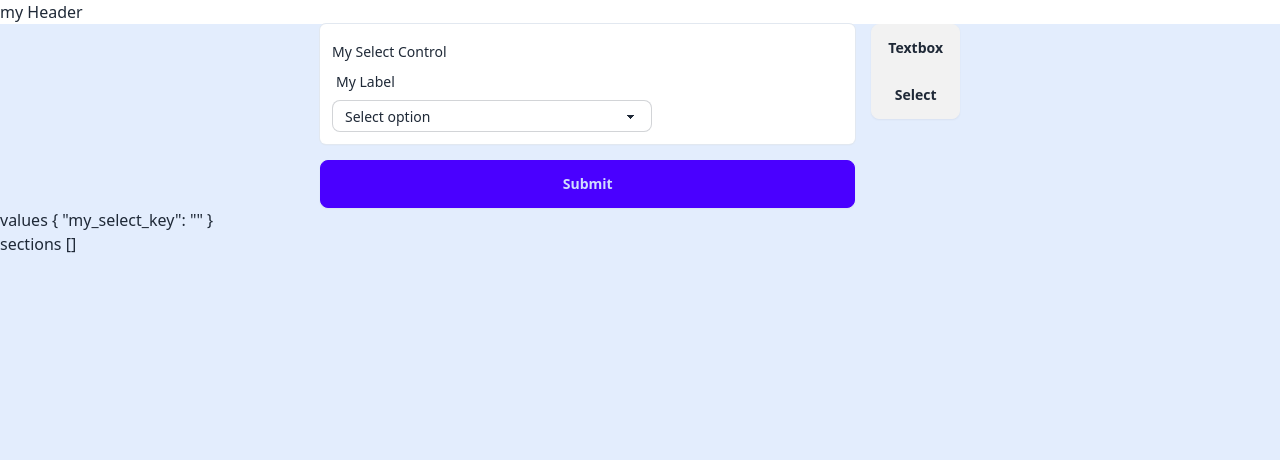
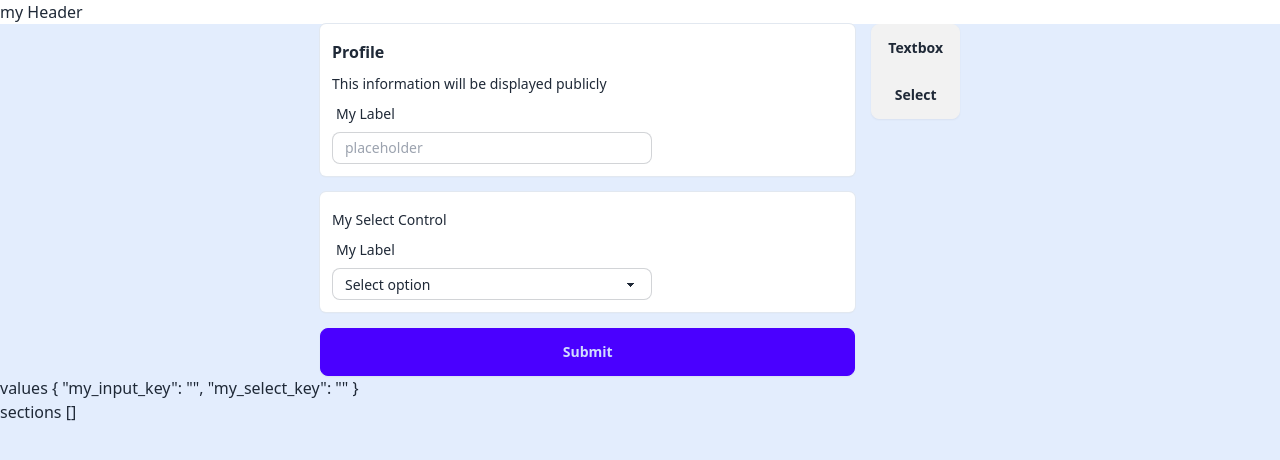
Before and after one commit to dgschel/EasySurvey, an Angular app: page /home in a window 1280 px wide. Shown: the top 460 px of the page. Built offline with nearby package versions, Linux system fonts and the light colour scheme.

Commit message:
consume component

```diff
--- a/src/app/home/home.component.html
+++ b/src/app/home/home.component.html
@@ -1,6 +1,15 @@
 <div class="grid grid-flow-col gap-4 max-w-screen-sm mx-auto" style="grid-template-columns: 1fr;">
   <!-- TODO: Move to new component -->
   <form class="grid gap-4" [formGroup]="form" (ngSubmit)="submit()">
+    <app-basic-card>
+      <h2 class="text-base font-semibold leading-8">Profile</h2>
+      <p class="mt-1 text-sm leading-6">This information will be displayed publicly</p>
+      <app-form-control-input controlKeyName="my_input_key" [validatorsFn]="fieldValidatorsFn">
+        <span slot="label" class="label-text">My Label</span>
+      </app-form-control-input>
+    </app-basic-card>
+
+
     <app-basic-card>
       <p class="mt-1 text-sm leading-6">My Select Control</p>
       <app-form-control-select controlKeyName="my_select_key" [validatorsFn]="validatorRequiredFn">
```
